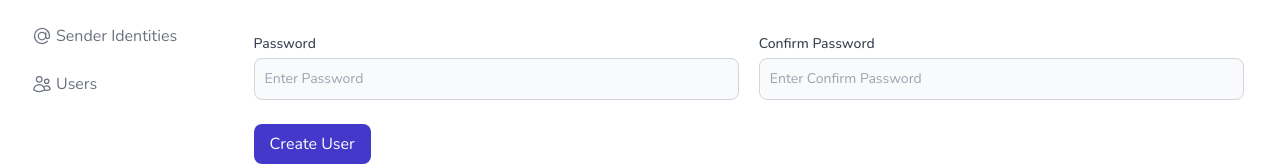
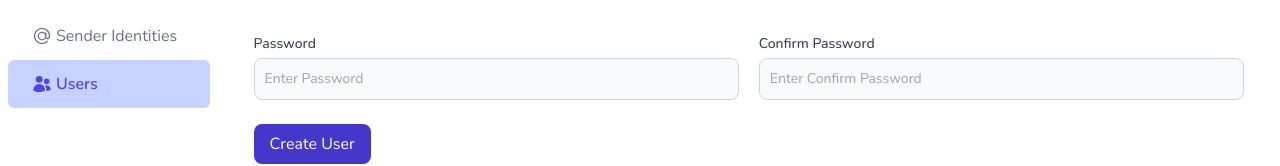
Before and after one commit to ColoredCow/campaigns-web, a Next.js app: page /user/create in a window 1280 px wide. Shown: the part 228-394 px from the top of the page. Built offline with nearby package versions, Linux system fonts and the light colour scheme; no server answers.

Commit message:
:art: fix the when we go another page in the same tab then the active tab is not highlight

```diff
--- a/src/components/Sidebar.tsx
+++ b/src/components/Sidebar.tsx
@@ -53,7 +53,7 @@ const Sidebar = () => {
   return (
     <nav className="sticky top-14 flex w-full flex-col px-2 py-10">
       {routes.map((route, index) => {
-        const isActive = pathname === route.href;
+        const isActive = pathname.startsWith(route.href);
         return (
           <Link
             key={index}
```
